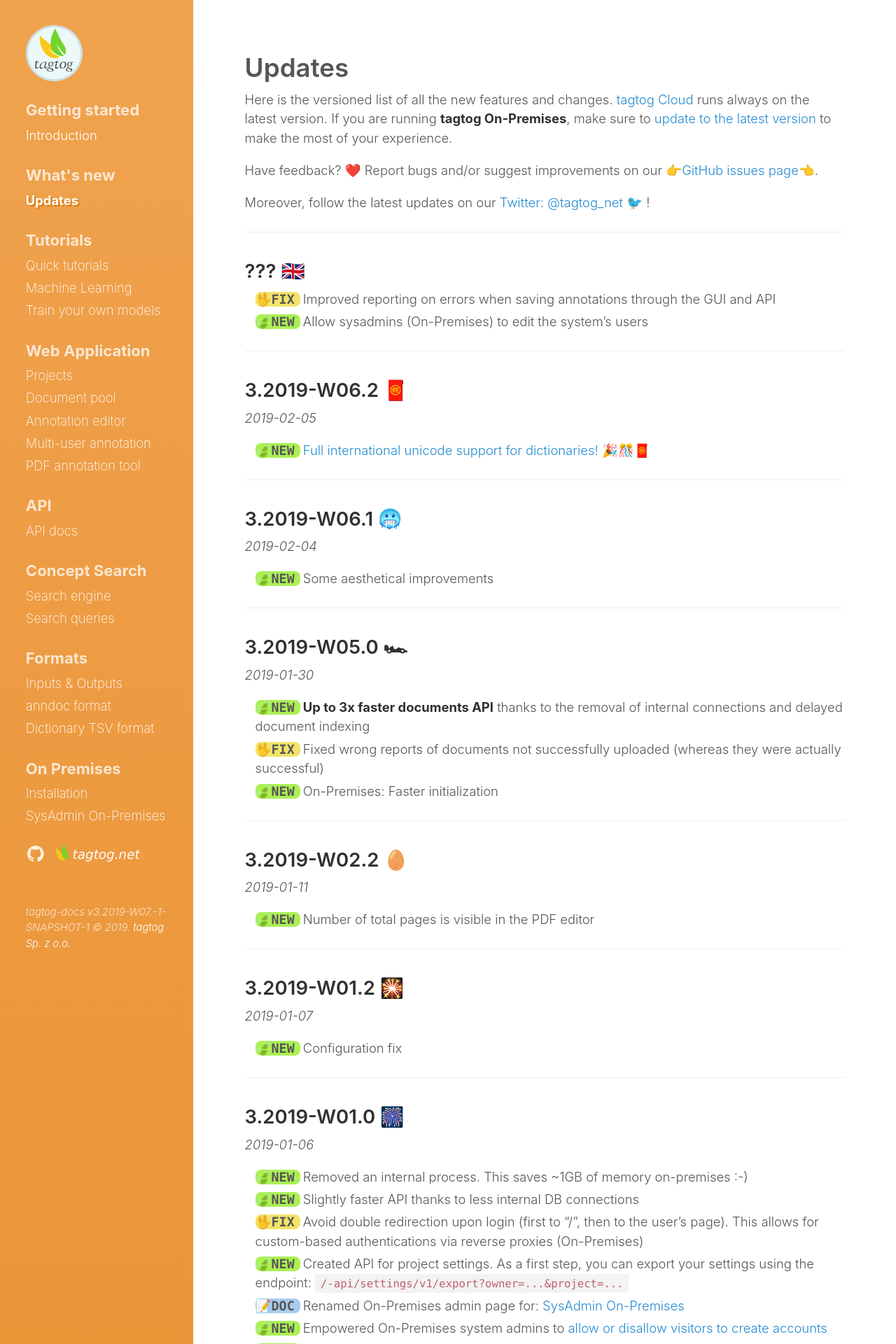
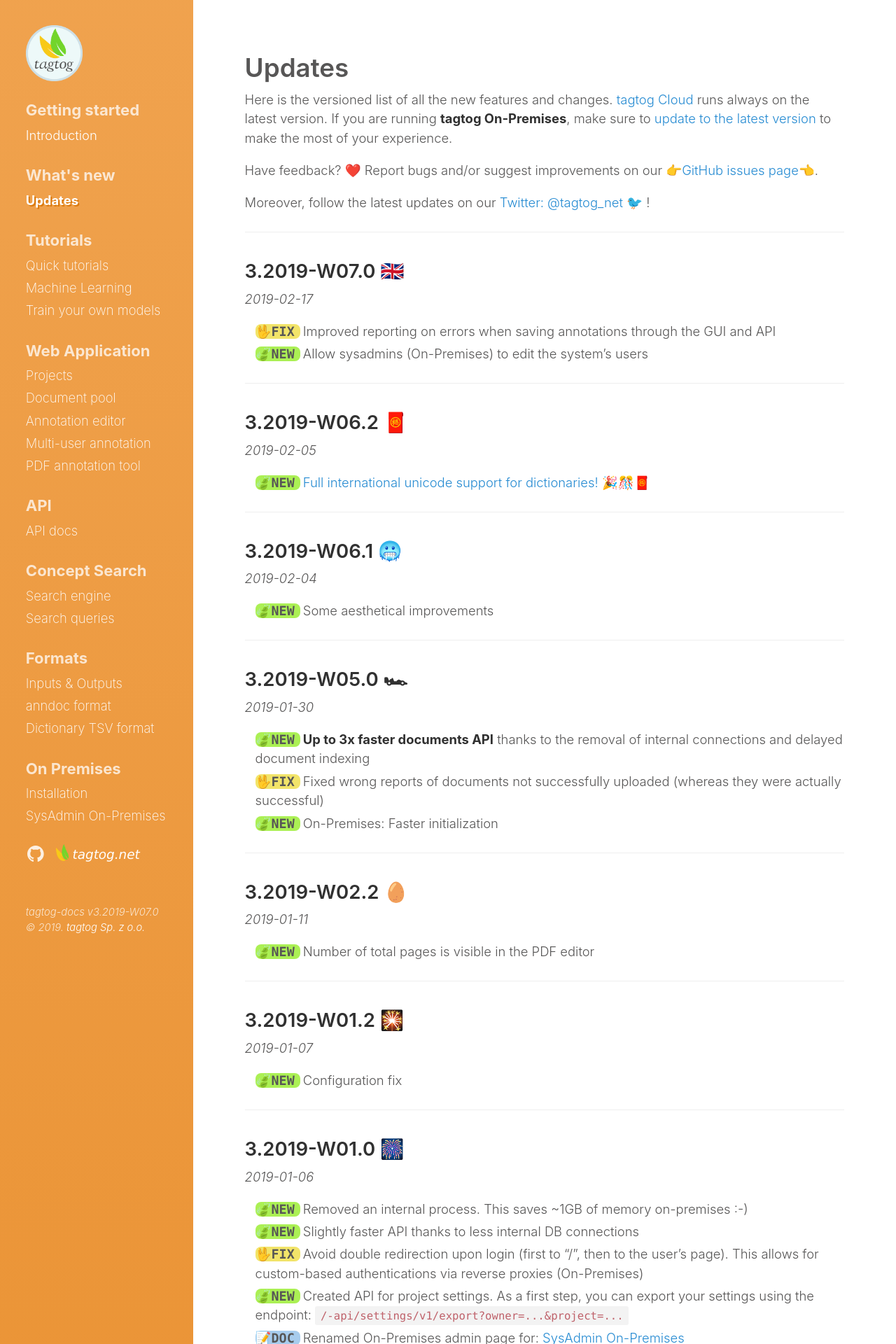
Before and after one commit to tagtogorg/tagtog-doc, a Jekyll site: the page built from updates.md, in a window 1280 px wide. Shown: the top 1920 px of the page at 70% size. Built offline with Jekyll 4.4.1, drawn with Linux system fonts in a browser that asks for light colours; nearby versions of some CDN libraries; emoji names are drawn with the system emoji font.

Commit message:
Bump version: 3.2019-W07.0 🇬🇧

```diff
--- a/_config.yml
+++ b/_config.yml
@@ -63,7 +63,7 @@ plugins:
   - jemoji
 
 # Custom vars
-version: 3.2019-W07.-1-SNAPSHOT-1
+version: 3.2019-W07.0
 sidebar_home_link:  true
 search_page:   false
 # sidebar_blog_link:  '/blog'   # By default, your home page is your blog
--- a/updates.md
+++ b/updates.md
@@ -14,7 +14,8 @@ Moreover, follow the latest updates on our [Twitter: @tagtog_net 🐦](https://t
 
 ---
 
-## ??? 🇬🇧
+## 3.2019-W07.0 🇬🇧
+_2019-02-17_
 
 <ul class="updates">
   <li class="fix"><span markdown="1">Improved reporting on errors when saving annotations through the GUI and API</span></li>
```
Also changed, not shown: 1 other file.
